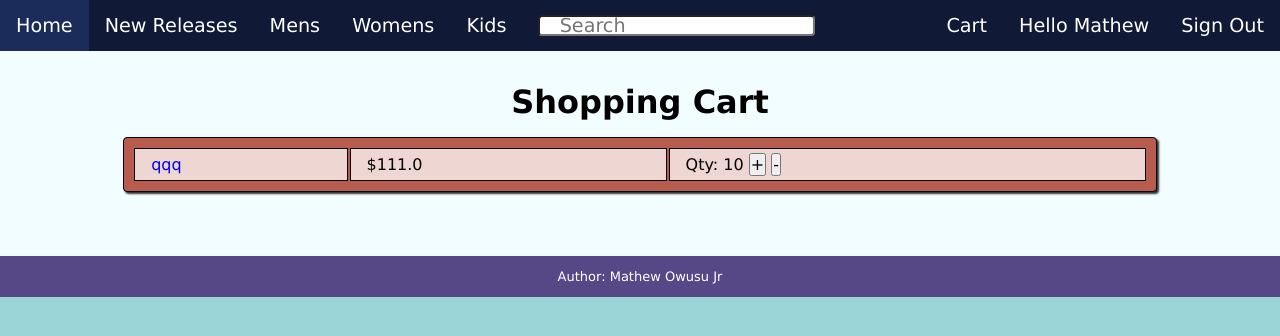
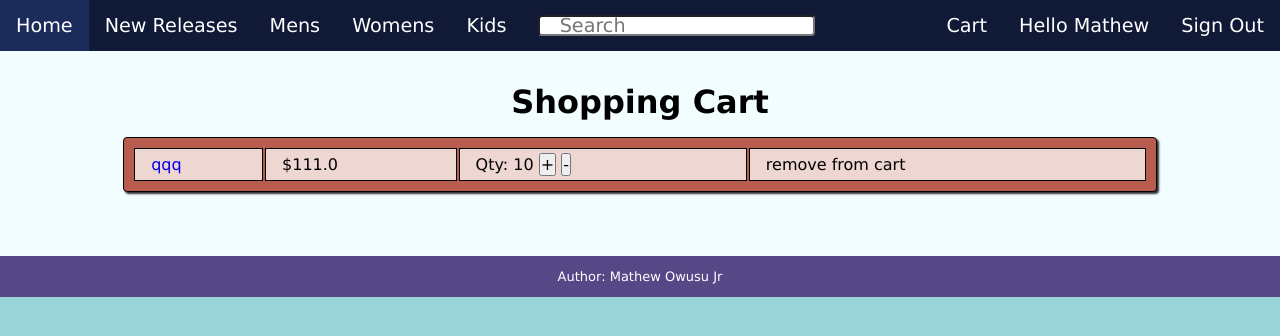
Before and after one commit to mkowusujr/sneakerhead-shoe-estore, a Flask app: page /cart in a window 1280 px wide. Shown: the top 336 px of the page. Run offline with Flask 2, Linux system fonts and the light colour scheme; a user stored in the database is signed in; data comes from the database, SQL or seed files in the repository; both versions use the stored data as it was after the commit; tables that the repository leaves empty hold one stand-in row (values such as "Sample post").

Commit message:
can instant remove from cart

```diff
--- a/website/templates/cart.html
+++ b/website/templates/cart.html
@@ -18,9 +18,14 @@
                     <button onclick="modCartQty('{{url_for('cust_cart_views.quick_add', id=shoe.id)}}', 'POST')">
                         +
                     </button>
-                    <button onclick="modCartQty('{{url_for('cust_cart_views.quick_add', id=shoe.id)}}', 'DELETE')">
+                    <button onclick="modCartQty('{{url_for('cust_cart_views.quick_remove', id=shoe.id)}}', 'DELETE')">
                         -
                     </button>
+                </td>
+                <td>
+                    <a onclick="sendDeleteRequest('{{url_for('cust_cart_views.remove_from_cart', id=shoe.id)}}')">
+                        remove from cart
+                    </a>
                 </td>
             </tr>
         {% endfor %}
--- a/website/views/cust_cart_views.py
+++ b/website/views/cust_cart_views.py
@@ -50,10 +50,17 @@ def quick_add(id):
 
 
 @cust_cart_views.route('/cart/<int:id>', methods=['DELETE'])
-def quick_remvove(id):
+def quick_remove(id):
     shoe = ReservedShoe.query.get_or_404(id)
     shoe.quantity -= 1
     if shoe.quantity == 0:
         db.session.delete(shoe)
     db.session.commit()
     return Response(url_for('cust_cart_views.display_cart_page'), 200)
+
+@cust_cart_views.route('/cart/remove/<int:id>', methods=['DELETE'])
+def remove_from_cart(id):
+    shoe = ReservedShoe.query.get_or_404(id)
+    db.session.delete(shoe)
+    db.session.commit()
+    return Response(url_for('cust_cart_views.display_cart_page'), 200)
```
Also changed, not shown: website/sneakerhead.db.
